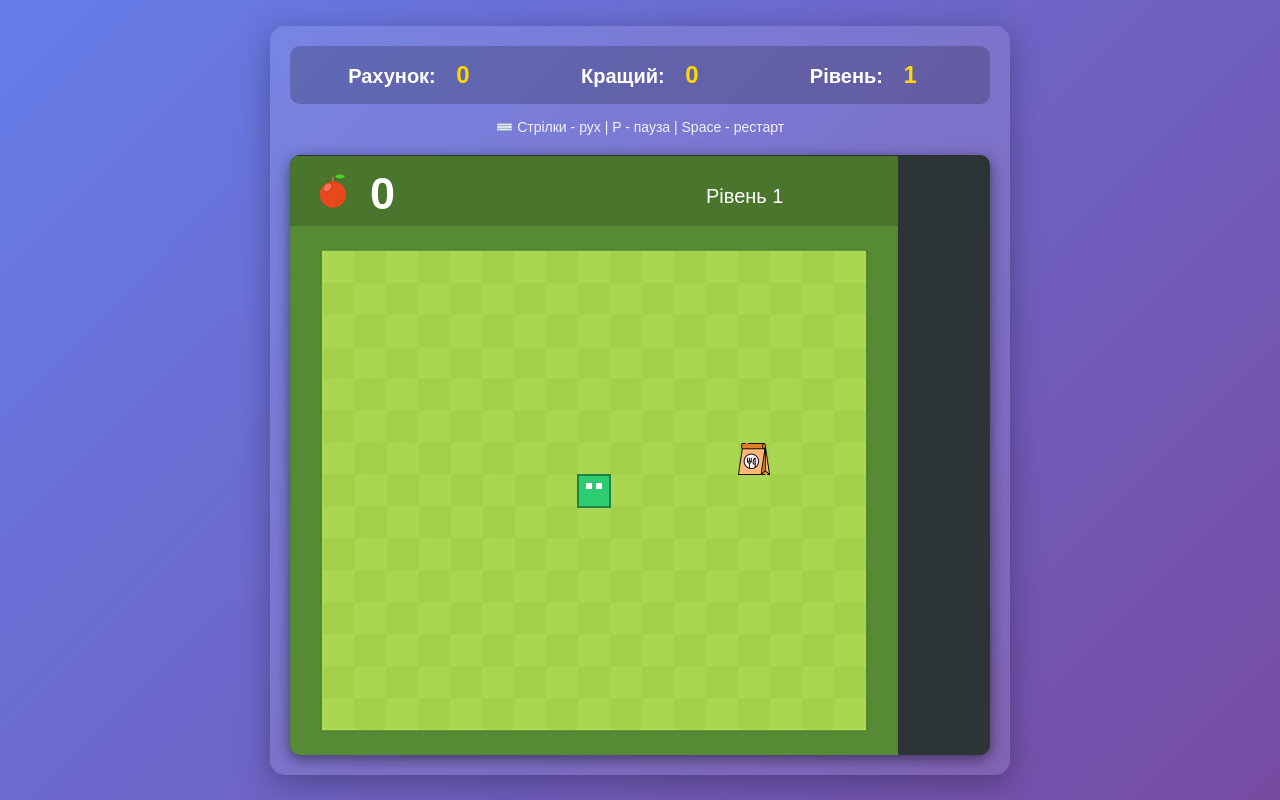
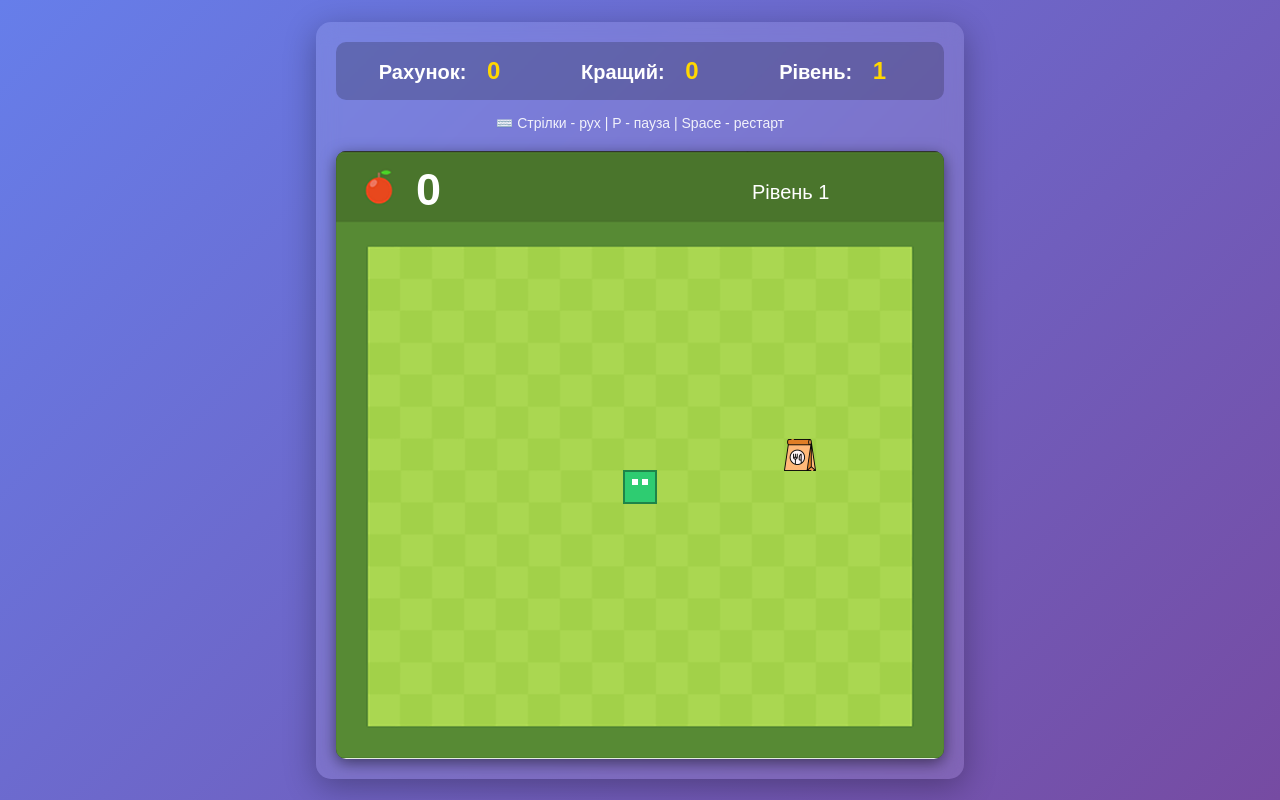
Before and after one commit to Banan4k40/snake_game, a plain HTML site: page index.html in a window 1280 px wide. Drawn offline with Linux system fonts and the light colour scheme.

Commit message:
Adjust canvas dimensions in index.html

```diff
--- a/index.html
+++ b/index.html
@@ -18,7 +18,7 @@
             <p>⌨️ Стрілки - рух | P - пауза | Space - рестарт</p>
         </div>
     </div>
-    <canvas id="game" width="700" height="600"></canvas>
+    <canvas id="game" width="608" height="608"></canvas>
 </div>
 <script src="js/game.js"></script>
 </body>
```
